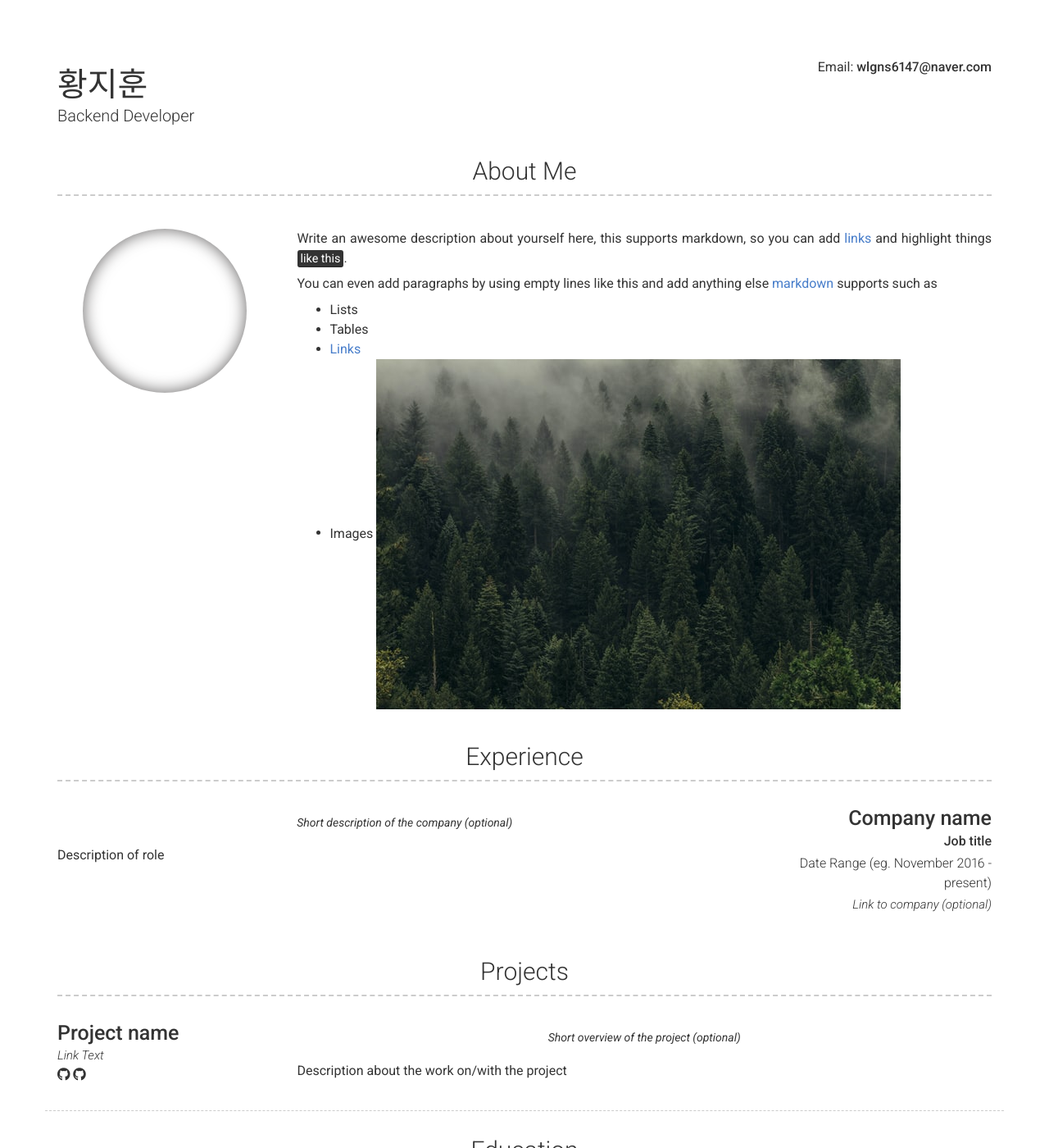
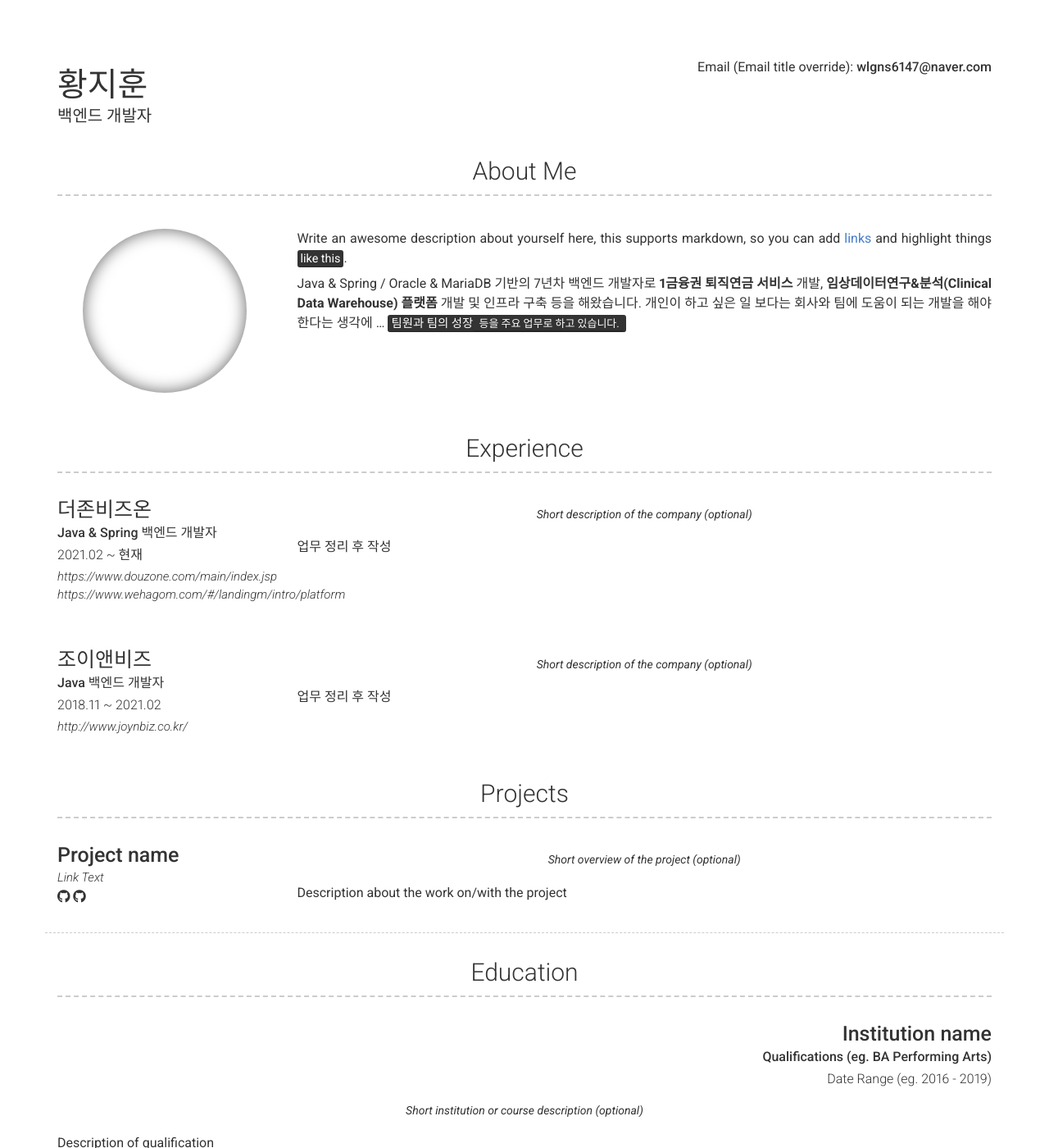
Before and after one commit to wlgns6147/wlgns6147.github.io, a Jekyll site: the page built from index.md, in a window 1280 px wide and 1400 px high. Shown: the whole window at 82% size. Built offline with Jekyll 4.4.1, drawn with Linux system fonts in a browser that asks for light colours; nearby versions of some CDN libraries.

Commit message:
경력 업데이트 중

```diff
--- a/_config.yml
+++ b/_config.yml
@@ -7,9 +7,9 @@ version: 2
 
 # Personal info
 name: 황지훈
-title: Backend Developer
+title: 백엔드 개발자
 email: wlgns6147@naver.com
-# email_title: Email (Email title override)
+email_title: Email (Email title override)
 # phone: Your phone number (optional)
 # phone_title: Phone (Phone title override)
 # website: Your website (eg. https://google.com)(optional)
@@ -54,25 +54,36 @@ about_profile_image: Directory of profile image (eg. images/profile.jpg)
 about_content: | # this will include new lines to allow paragraphs
   Write an awesome description about yourself here, this supports markdown, so you can add [links](http://foobar.com) and highlight things <mark>like this</mark>.
 
-  You can even add paragraphs by using empty lines like this and add anything else [markdown](https://www.markdownguide.org/getting-started#what-is-markdown) supports such as
-    - Lists
-    - Tables
-    - <a href="google.com">Links</a>
-    - Images ![alt text](/images/landscape-trees.jpg "Trees")
+  Java & Spring / Oracle & MariaDB 기반의 7년차 백엔드 개발자로 **1금융권 퇴직연금 서비스** 개발, **임상데이터연구&분석(Clinical Data Warehouse) 플랫폼** 개발 및 인프라 구축 등을 해왔습니다.
+  개인이 하고 싶은 일 보다는 회사와 팀에 도움이 되는 개발을 해야한다는 생각에 ... <mark>팀원과 팀의 성장<mark> 등을 주요 업무로 하고 있습니다.
+
+# xtrabackup, pt-online-schema-change, MHA를 활용한 MySQL 운영, Ansible을 이용한 IDC 인프라 운영을 해오기도 했습니다.
+# 테스트 코드 작성을 당연하게 생각하여 전 직장 시스템의 경우 2500개의 테스트 케이스가 하루에도 수십번 수행되는 환경을 구성하였습니다.
+# 현재는 CTO로 사업과 제품의 방향성을 고려하여 채용, 시스템 설계, 팀 매니징, <mark>팀원과 팀의 성장<mark> 등을 주요 업무로 하고 있습니다.
 
 content:
   - title: Experience
     layout: list
     content:
-      - layout: right
-        title: Company name
-        sub_title: Job title
-        caption: Date Range (eg. November 2016 - present)
-        link: Link to company (optional)
+      - layout: left
+        title: 더존비즈온
+        sub_title: Java & Spring 백엔드 개발자
+        caption: 2021.02 ~ 현재
+        link: https://www.douzone.com/main/index.jsp
+          https://www.wehagom.com/#/landingm/intro/platform
         quote: >
           Short description of the company (optional)
         description: | # this will include new lines to allow paragraphs
-          Description of role
+          업무 정리 후 작성
+      - layout: left
+        title: 조이앤비즈
+        sub_title: Java 백엔드 개발자
+        caption: 2018.11 ~ 2021.02
+        link: http://www.joynbiz.co.kr/
+        quote: >
+          Short description of the company (optional)
+        description: | # this will include new lines to allow paragraphs
+          업무 정리 후 작성
   - title: Projects # Title for the section
     layout: list # Type of content section (list/text)
     content:
```
